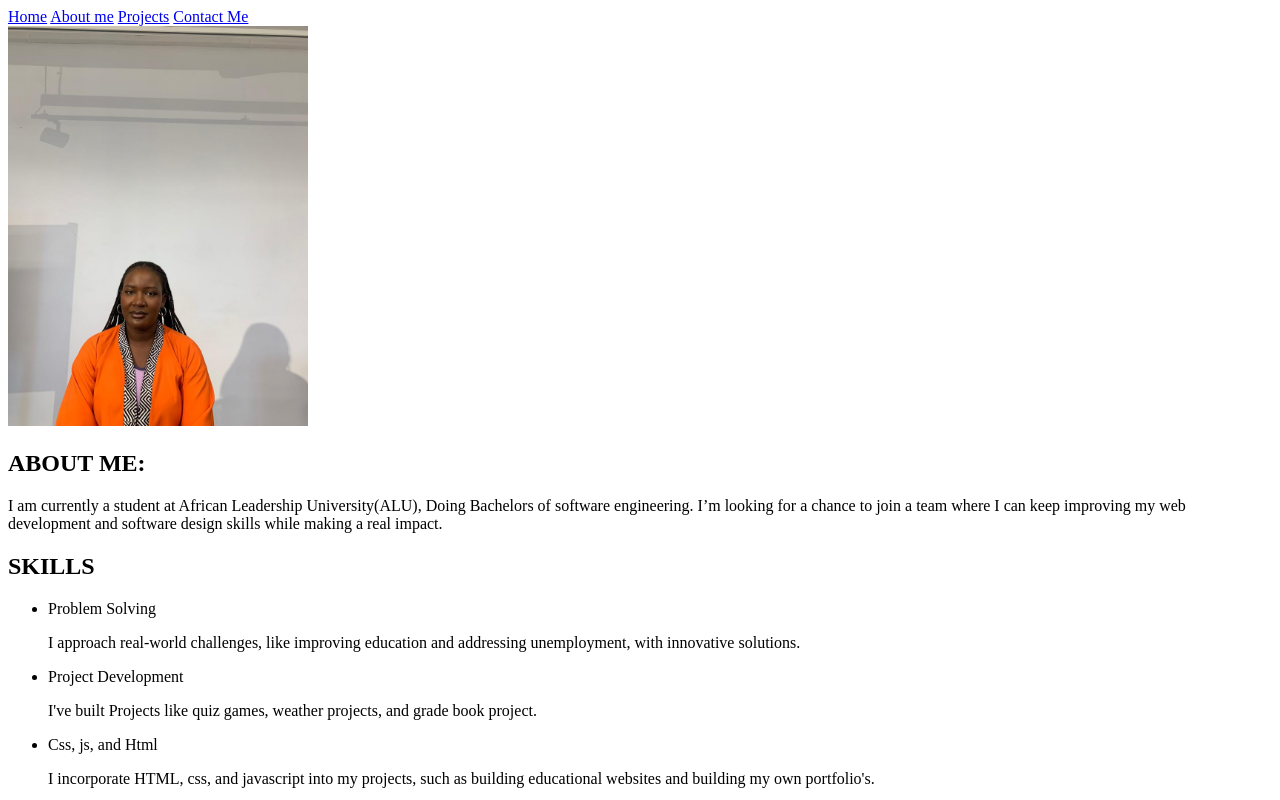
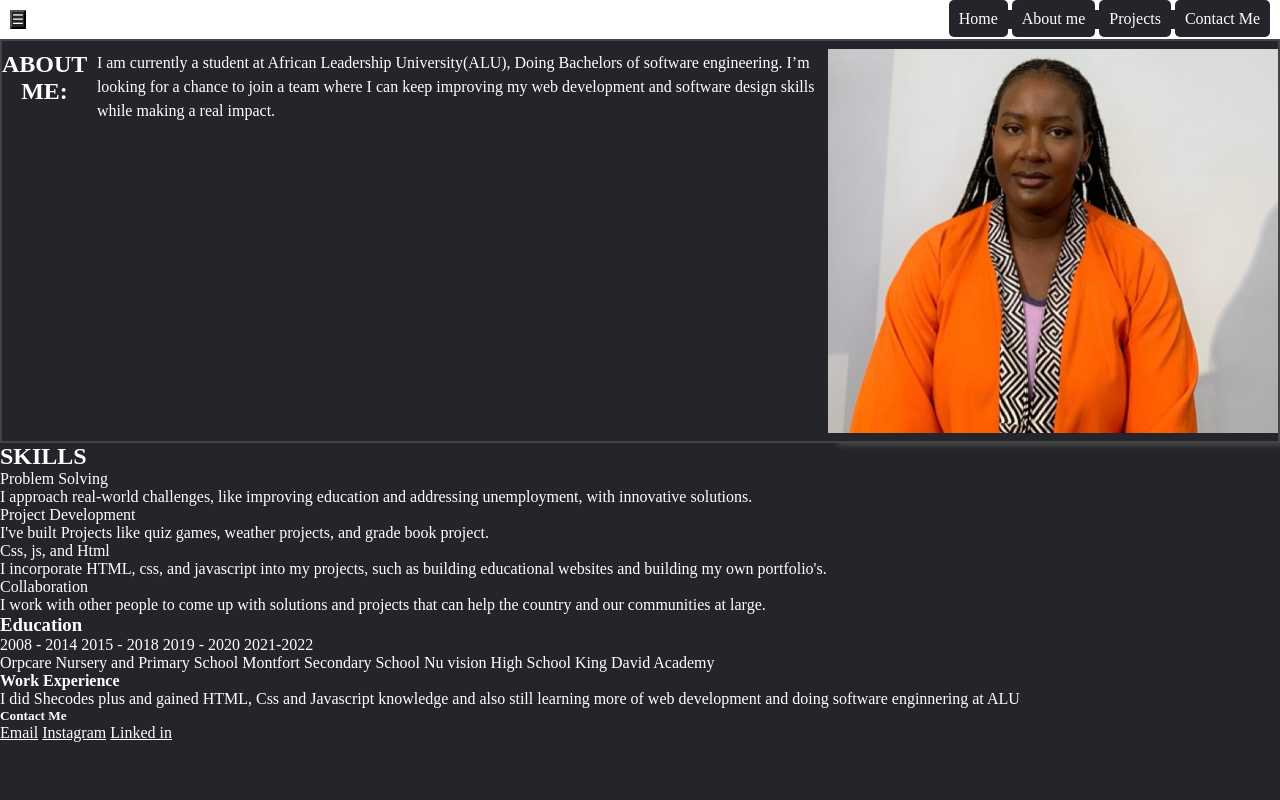
Before and after one commit to paulette920/Resume, a plain HTML site: page index.html in a window 1280 px wide. Shown: the top 800 px of the page. Drawn offline with Linux system fonts and the light colour scheme.

Commit message:
added an image styled my webpage with basic css

```diff
--- a/index.html
+++ b/index.html
@@ -7,21 +7,28 @@
     <link rel="stylesheet" href="source/styles.css" />
   </head>
   <body>
+    <header>
       <nav class="navigation-bar">
+        <button class="menu-toggle">☰</button>
+        <div class="nav-link">
           <a href="#" class="navigation-link">Home</a>
           <a href="#" class="navigation-link">About me</a>
           <a href="#" class="navigation-link">Projects</a>
           <a href="#" class="navigation-link">Contact Me</a>
+        </div>
       </nav>
+    </header>
     <section>
-      <img src="images/mine.jpg" alt="my-picture" width="300" />
+      <div class="about-me">
         <h1>ABOUT ME:</h1>
-      <p>
+        <p class="about-me-p">
           I am currently a student at African Leadership University(ALU), Doing
           Bachelors of software engineering. I’m looking for a chance to join a
           team where I can keep improving my web development and software design
           skills while making a real impact.
         </p>
+        <img src="images/pau.jpg" alt="my-picture" class="my-picture" />
+      </div>
       <h2>SKILLS</h2>
       <ul>
         <li>Problem Solving</li>
@@ -69,18 +76,22 @@
         enginnering at ALU
       </p>
     </div>
+
+    <section id="projects"></section>
+    <section id="contact">
       <div class="contact-me">
         <h5>Contact Me</h5>
-      <div><a href="#" target="_blank">Email</a></div>
-      <div>
+        <span class="email"><a href="#" target="_blank">Email</a></span>
+        <span>
           <a href="https://www.instagram.com/accounts/login/" target="_blank"
             >Instagram</a
           >
+        </span>
+        <span>
+          <a href="https://www.linkedin.com/login" target="_blank">Linked in</a>
+        </span>
       </div>
-      <div>
-        <a href="https://www.linkedin.com/login" target="_blank">Linked in</a>
-      </div>
-    </div>
+    </section>
     <footer></footer>
     <script src="source/script.js"></script>
   </body>
--- a/source/styles.css
+++ b/source/styles.css
@@ -0,0 +1,44 @@
+* {
+  box-sizing: border-box;
+  margin: 0;
+  padding: 0;
+  background-color: #24252a;
+  color: white;
+}
+h1 {
+  padding: 10px 0;
+  text-align: center;
+}
+.about-me-p {
+  padding: 10px;
+  line-height: 1.5;
+}
+.my-picture {
+  padding: 8px 0;
+  height: 400px;
+  width: 450px;
+  box-shadow: 10px 5px 5px rgb(69, 67, 67);
+}
+.navigation-bar {
+  padding: 10px;
+  background: white;
+  display: flex;
+  justify-content: space-between;
+}
+.navigation-link {
+  color: white;
+  border-radius: 5px;
+  text-align: right;
+  padding: 10px;
+  text-decoration: none;
+  transition: color 0.3s ease;
+}
+.navigation-link:hover {
+  color: rgb(155, 118, 189);
+}
+.about-me {
+  width: 100%;
+  border: 2px solid rgb(69, 67, 67);
+  display: flex;
+  justify-content: center;
+}
```
Also changed, not shown: images/mail_24dp_E8EAED_FILL0_wght400_GRAD0_opsz24.png (deleted), images/mine.jpg (deleted), images/pau.jpg (added). Lines whose indentation alone changed are shown as unchanged.
